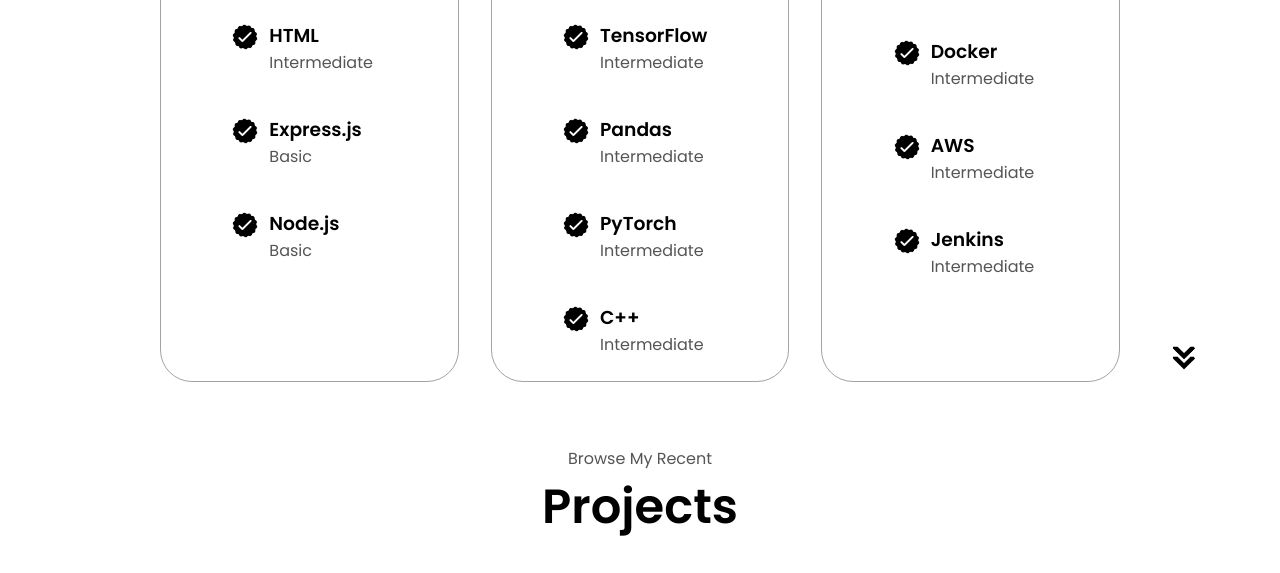
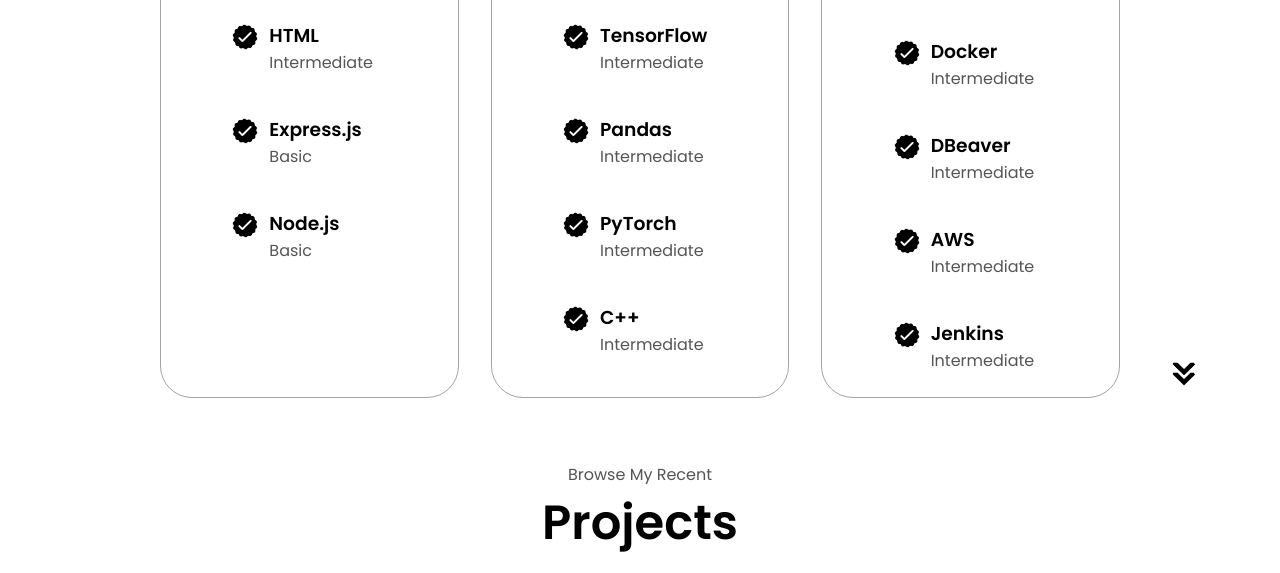
Before and after one commit to JustinGaj/Portfolio, a plain HTML site: page index.html in a window 1280 px wide. Shown: the part 2321-2894 px from the top of the page. Drawn offline with Linux system fonts and the light colour scheme.

Commit message:
Added DBeaver

```diff
--- a/index.html
+++ b/index.html
@@ -379,6 +379,16 @@
                   class="icon"
                 />
                 <div>
+                  <h3>DBeaver</h3>
+                  <p>Intermediate</p>
+              </article>
+              <article>
+                <img
+                  src="./assets/checkmark.png"
+                  alt="experience icon"
+                  class="icon"
+                />
+                <div>
                   <h3>AWS</h3>
                   <p>Intermediate</p>
                 </div>
```
